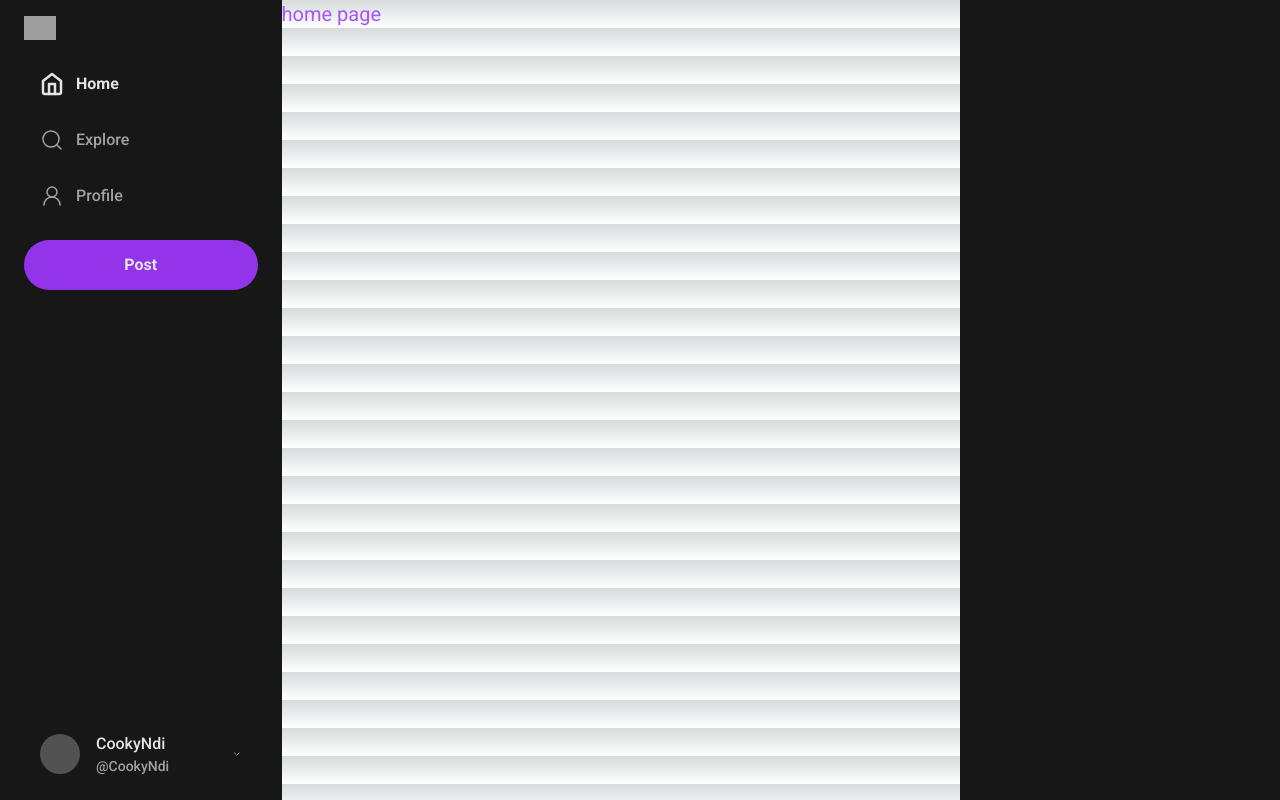
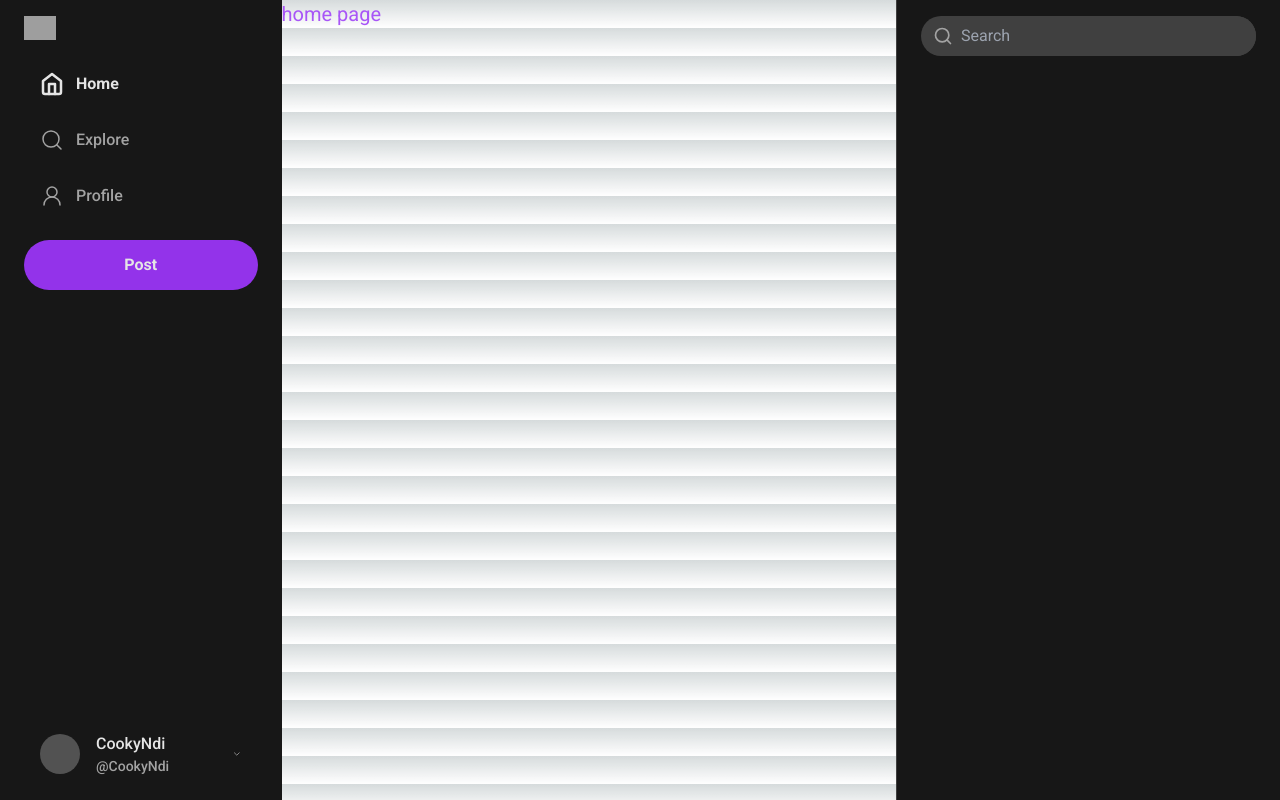
Before and after one commit to CookyNdi/next14-social-media, a Next.js app: page / in a window 1280 px wide. Built offline with nearby package versions, Linux system fonts and the light colour scheme; grey boxes are pictures that could not be loaded.

Commit message:
feat : left bar content

```diff
--- /dev/null
+++ b/components/Search.tsx
@@ -0,0 +1,13 @@
+import React from 'react';
+import { Search } from 'lucide-react';
+
+const SearchComponent = () => {
+  return (
+    <div className='relative w-full bg-neutral-700 rounded-full overflow-hidden'>
+      <input type='text' className='w-full bg-neutral-700 text-neutral-200 p-2 px-4 ml-6 focus:outline-none' placeholder='Search' />
+      <Search size={20} className='absolute top-[10px] left-3 text-neutral-400' />
+    </div>
+  );
+};
+
+export default SearchComponent;
--- a/components/layouts/RightSideBar/right-bar.tsx
+++ b/components/layouts/RightSideBar/right-bar.tsx
@@ -1,11 +1,12 @@
-import React from 'react'
+import React from 'react';
+import SearchComponent from '@/components/Search';
 
 const RightBar = () => {
   return (
-    <div className='w-[25%] h-full fixed top-0 right-0 bg-neutral-900 hidden md:flex flex-col justify-between px-6 py-4'>
+    <div className='w-[30%] h-full fixed top-0 right-0 border-l border-neutral-700 bg-neutral-900 hidden md:flex flex-col justify-between px-6 py-4'>
+      <SearchComponent />
+    </div>
+  );
+};
 
-    </div>
-  )
-}
-
-export default RightBar
+export default RightBar;
```
